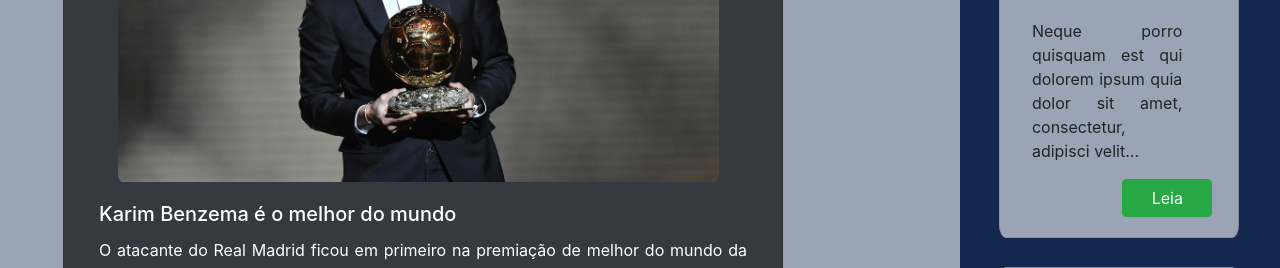
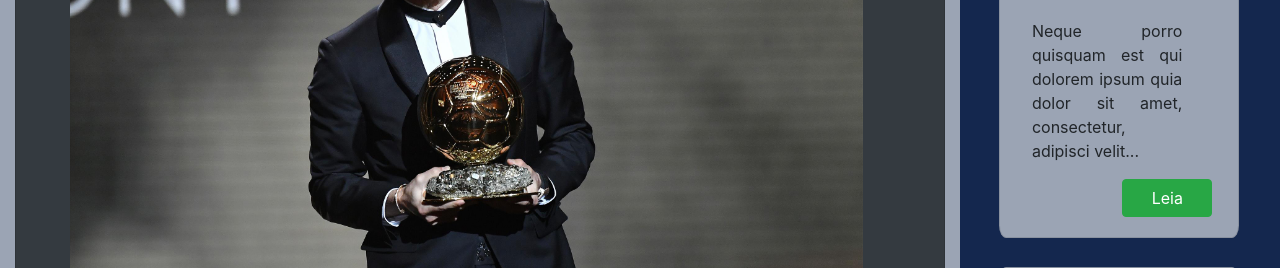
Before and after one commit to senacrs-emti/2022-1T-jornal-G3, a PHP site: page / in a window 1280 px wide. Shown: the part 379-647 px from the top of the page. Run offline with PHP 8.4, Linux system fonts and the light colour scheme.

Commit message:
arrumei tamanho dos card e margin
os cards estavam tortos, arrumei aumentando o width para 100% e todos com col12

```diff
--- a/assests/css/style.css
+++ b/assests/css/style.css
@@ -6,7 +6,6 @@ header {
 main {
     height: auto;
     background-color: #9BA4B4;
-
 }
 /* ASIDE */
 aside {
@@ -136,3 +135,14 @@ footer img {
 p {
     text-align: justify;
 }
+
+@media screen and (max-device-width: 480px) {
+	main {
+		background: yellow;
+	}
+}
+
+
+.card-noticia {
+    width: 100%;
+}
--- a/index.php
+++ b/index.php
@@ -4,7 +4,7 @@ include_once './includes/_header.php';
 ?>
 <main class="col-lg-9 col-12">
 
-<div class="card bg-dark m-5 text-white card-noticia col-10" style="width: 45rem;">
+<div class="card bg-dark mt-5 text-white card-noticia col-12" >
   <img src="./contents/benzema-e-a-bola-de-ouro.jpg" class="card-img-top col-11 ml-4 mr-4 mt-2 card-image" alt="...">
   <div class="card-body">
     <h5 class="card-title">Karim Benzema é o melhor do mundo </h5>
@@ -13,7 +13,7 @@ include_once './includes/_header.php';
   </div>
 </div>
 
-<div class="card bg-dark m-5 text-white card-noticia col-10" style="width: 45rem;">
+<div class="card bg-dark mt-5 text-white card-noticia col-12" >
   <img src="https://www.mktesportivo.com/wp-content/uploads/2022/04/luva_pedreiro_amazon_2.jpg" class="card-img-top col-11 ml-4 mr-4 mt-2 card-image" alt="...">
   <div class="card-body">
     <h5 class="card-title">Amazon irá transmitir a NBA e usa Luva de Pedreiro como propaganda</h5>
@@ -22,8 +22,8 @@ include_once './includes/_header.php';
   </div>
 </div>
 
-<div class="card bg-dark m-5 text-white card-noticia col-10" style="width: 45rem;">
-  <img src="https://i2-prod.mirror.co.uk/incoming/article28297840.ece/ALTERNATES/s1200c/0_UFC-280-Ceremonial-Weigh-in.jpg" class="card-img-top col-11 ml-4 mr-4 mt-2 card-image" alt="...">
+<div class="card bg-dark mt-5 text-white card-noticia col-12" >
+  <img class="" src="https://i2-prod.mirror.co.uk/incoming/article28297840.ece/ALTERNATES/s1200c/0_UFC-280-Ceremonial-Weigh-in.jpg" class="card-img-top col-11 ml-4 mr-4 mt-2 card-image" alt="...">
   <div class="card-body">
     <h5 class="card-title">Charles do Bronx perde por meio de finalização contra Islam Makhachev</h5>
     <p class="card-text">Charles Oliveira ‘do Bronx’ perde após 5 anos de invencibilidade e seu reinado no peso leve chega a um fim</p>
@@ -31,7 +31,7 @@ include_once './includes/_header.php';
   </div>
 </div>
 
-<div class="card bg-dark m-5 text-white card-noticia col-10" style="width: 45rem;">
+<div class="card bg-dark mt-5 text-white card-noticia col-12">
   <img src="https://www.lance.com.br/files/article_main/uploads/2022/10/17/634d8550da4e0.jpeg" class="card-img-top col-11 ml-4 mr-4 mt-2 card-image" alt="...">
   <div class="card-body">
     <h5 class="card-title">Título notícia </h5>
@@ -40,7 +40,7 @@ include_once './includes/_header.php';
   </div>
 </div>
 
-<div class="card bg-dark m-5 text-white card-noticia col-10" style="width: 45rem;">
+<div class="card bg-dark mt-5 text-white card-noticia col-12">
   <img src="https://www.lance.com.br/files/article_main/uploads/2022/10/17/634d8550da4e0.jpeg" class="card-img-top col-11 ml-4 mr-4 mt-2 card-image" alt="...">
   <div class="card-body">
     <h5 class="card-title">Título notícia </h5>
```
Also changed, not shown: artigo-de-opiniao-cristiano-ou-messi.php (+4 -4 lines), futebol.php (+4 -4 lines).
